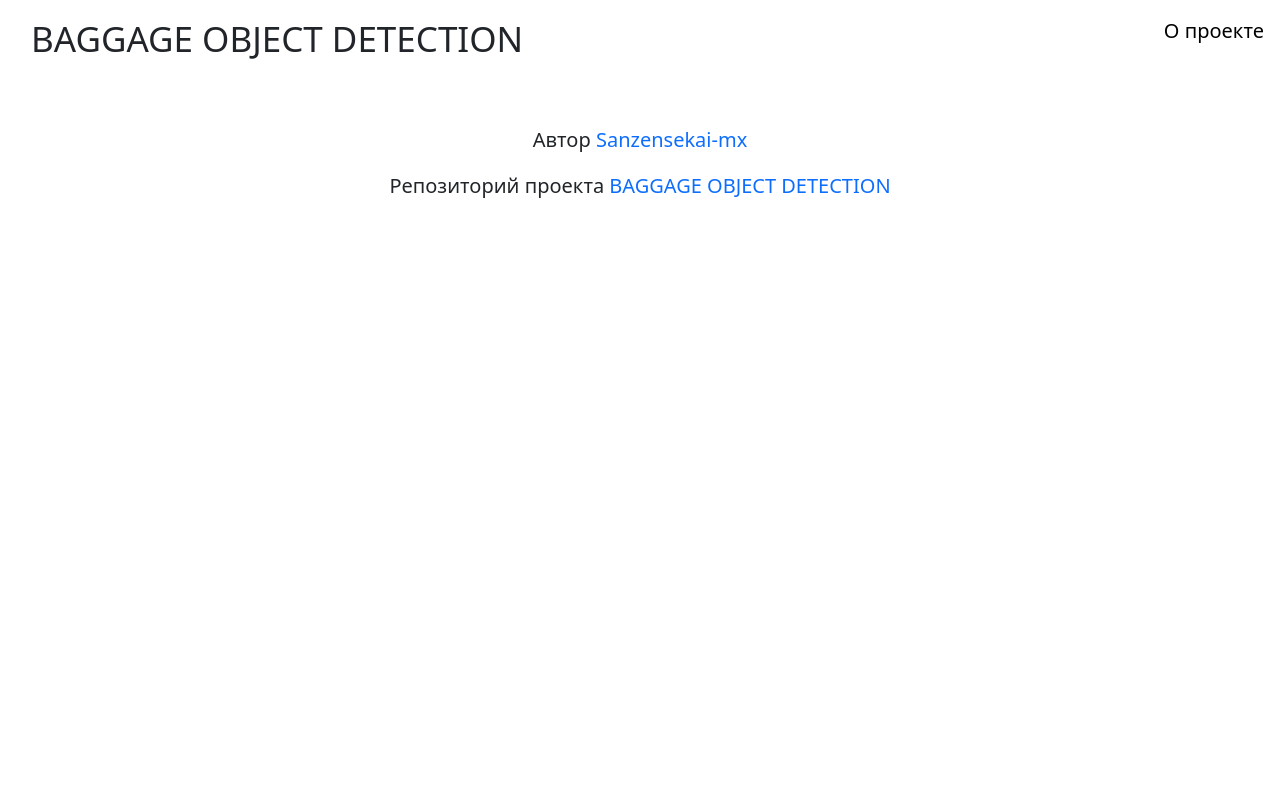
After one commit to Sanzensekai-mx/django_baggage_detection, a Django app: page /about in a window 1280 px wide. The commit adds this page. Run offline with Django 3.2, Linux system fonts and the light colour scheme.

Commit message:
Добавление стилей bootstrap, заголовка, страницы about

```diff
--- a/baggage_detection/detection/static/detection/css/main.css
+++ b/baggage_detection/detection/static/detection/css/main.css
@@ -1,3 +1,151 @@
+html {
+    position: relative;
+    min-height: 100%;
+}
+
 img {
     display: inline;
 }
+
+body {
+    margin-bottom: 60px;
+    /* font-family: ; */
+}
+
+.fix_top {
+    padding: 16px;
+    display: flex;
+    justify-content: space-between;
+}
+
+.float-right-buttons {
+    font-size: 20px;
+    display: table;
+    height: 50px;
+
+}
+
+.float-right-buttons a {
+    color: black;
+    text-decoration: none;
+}
+
+.float-right-buttons a:hover {
+    color: blue;
+    transform: scale(1.03);
+    text-decoration: none;
+    transition: transform .10s;
+}
+
+footer {
+    background-color: #333333;
+    position: absolute;
+    bottom: 0;
+    width: 100%;
+    height: 60px;
+    font-size: 20px;
+    display: table;
+
+}
+
+footer a {
+    text-decoration: none;
+    display: inline-block;
+    padding-left: 30px;
+    padding-right: 30px;
+    padding-top: 12px;
+    padding-bottom: auto;
+}
+
+footer a:hover {
+    color: #CC0000;
+}
+
+.about {
+    /* padding: 30; */
+    vertical-align: middle;
+    color: #fff;
+}
+
+.logo-text a {
+    text-decoration: none;
+}
+
+
+.logo-left {
+    display: table;
+    height: 50px;
+}
+
+.logo-img {
+    display: table-cell;
+    vertical-align: middle;
+    /* display: inline; */
+    border: 0;
+    width: 50px;
+    height: 50px;
+}
+
+.logo-text{
+    display: table-cell;
+    vertical-align: middle;
+    font-size: 35px;
+    padding-left: 15px;
+    position: relative;
+    top: -3px;
+    /* height: 50px; */
+}
+
+p a {
+    text-decoration: none;
+}
+
+p a:hover {
+    color: blue;
+    transform: scale(1.03);
+}
+
+.info-container {
+    text-align: center;
+    margin-left: 25%;
+    margin-right: 25%;
+    padding: 40px 15px 30px 15px;
+    vertical-align: middle;
+    font-size: 20px;
+
+}
+
+.success-text{
+    padding: 15px 15px 15px 15px;
+    text-align: center;
+    margin-left: 25%;
+    margin-right: 25%;
+}
+
+.img-block {
+    padding: 15px 15px 15px 15px;
+    text-align: center;
+}
+
+.form-img input {
+    color: #fff;
+    background-color: #0d6efd;
+    border-color: #0d6efd;
+    display: inline-block;
+    font-weight: 400;
+    line-height: 1.5;
+    color: #212529;
+    text-align: center;
+    text-decoration: none;
+    vertical-align: middle;
+    cursor: pointer;
+    -webkit-user-select: none;
+    -moz-user-select: none;
+    user-select: none;
+    background-color: transparent;
+    border: 1px solid transparent;
+    padding: .375rem .75rem;
+    font-size: 1rem;
+    border-radius: .25rem;
+    transition: color .15s
+}
--- /dev/null
+++ b/baggage_detection/detection/templates/detection/about.html
@@ -0,0 +1,9 @@
+{% extends 'detection/main.html' %}
+
+{% block main %}
+  <section class="info-container">
+    <p>Автор <a href="https://github.com/Sanzensekai-mx">Sanzensekai-mx</a></p>
+    <p>Репозиторий проекта <a href="https://github.com/Sanzensekai-mx/django_baggage_detection">BAGGAGE OBJECT DETECTION</a></p>
+  </section>
+
+{% endblock %}
--- a/baggage_detection/detection/templates/detection/main.html
+++ b/baggage_detection/detection/templates/detection/main.html
@@ -3,21 +3,28 @@
 <html lang="ru">
 <head>
     <meta charset="UTF-8">
+    <meta name="viewport" content="width=device-width, user-scalable=no, initial-scale=1.0, maximum-scale=1.0, minimum-scale=1.0">
+    <meta http-equiv="X-UA-Compatible" content="ie=edge">
+    <link rel="stylesheet" href="https://cdn.jsdelivr.net/npm/bootstrap@5.0.1/dist/css/bootstrap.min.css">
     <title>Распознавание объектов в багаже</title>
     <link rel="stylesheet" href="{% static 'detection/css/main.css' %}">
 </head>
 <body>
-<form method="post" enctype="multipart/form-data">
-  {% csrf_token %}
-   {{ form.as_p }}
-  <button type="submit">Upload</button>
-</form>
-
-{% if img_obj %}
-  <h3>Succesfully uploaded</h3>
-    <img src="{{ img_obj.image.url}}" alt="connect">
-    <img src="{{ new_img }}" alt="connect">
-<!--    <img src="{{ img }}" alt="connect" style="max-height:300px">-->
-{% endif %}
+<header class="fix_top">
+            <div class="logo-left">
+            <div class="logo-left">
+<!--                <a href="{% url 'main' %}">-->
+<!--                </a>-->
+                <span class="logo-text">BAGGAGE OBJECT DETECTION</span>
+            </div>
+            </div>
+            <div class="float-right-buttons">
+                <a href="{% url 'about' %}">О проекте</a>
+            </div>
+</header>
+<main class="info-main">
+    {% block main %}
+    {% endblock %}
+</main>
 </body>
 </html>
--- a/baggage_detection/detection/urls.py
+++ b/baggage_detection/detection/urls.py
@@ -11,6 +11,7 @@ sys.path.append(os.path.abspath('..'))
 
 urlpatterns = [
     path('', views.ImageView.as_view(), name='main'),
+    path('about', views.about, name='about'),
 ]
 # print(MEDIA_ROOT)
 # if DEBUG:
--- a/baggage_detection/detection/views.py
+++ b/baggage_detection/detection/views.py
@@ -12,6 +12,10 @@ import numpy as np
 import tensorflow as tf
 from pathlib import Path
 from django.conf import settings
+
+
+def about(request):
+    return render(request, 'detection/about.html')
 
 
 class ImageView(TemplateView):
@@ -53,7 +57,7 @@ class ImageView(TemplateView):
 
     def get(self, *args, **kwargs):
         form = ImageForm()
-        return render(self.request, 'detection/main.html', {'form': form})
+        return render(self.request, 'detection/detection.html', {'form': form})
 
     def post(self, *args, **kwargs):
         form = self.form(self.request.POST, self.request.FILES)
@@ -138,5 +142,5 @@ class ImageView(TemplateView):
             print(img_path)
             cv2.imwrite(img=image_with_detections,
                         filename=f"{settings.MEDIA_ROOT}/images/labeled_{form.instance.image.name.split('/')[-1]}")
-            return render(self.request, 'detection/main.html', {'form': form, 'img_obj': img_obj, 'new_img': img_path})
+            return render(self.request, 'detection/detection.html', {'form': form, 'img_obj': img_obj, 'new_img': img_path})
             # return render(self.request, 'detection/main.html', {'form': form, 'img': img})
```
Also changed, not shown: baggage_detection/detection/templates/detection/detection.html (added, +21 -0 lines).
